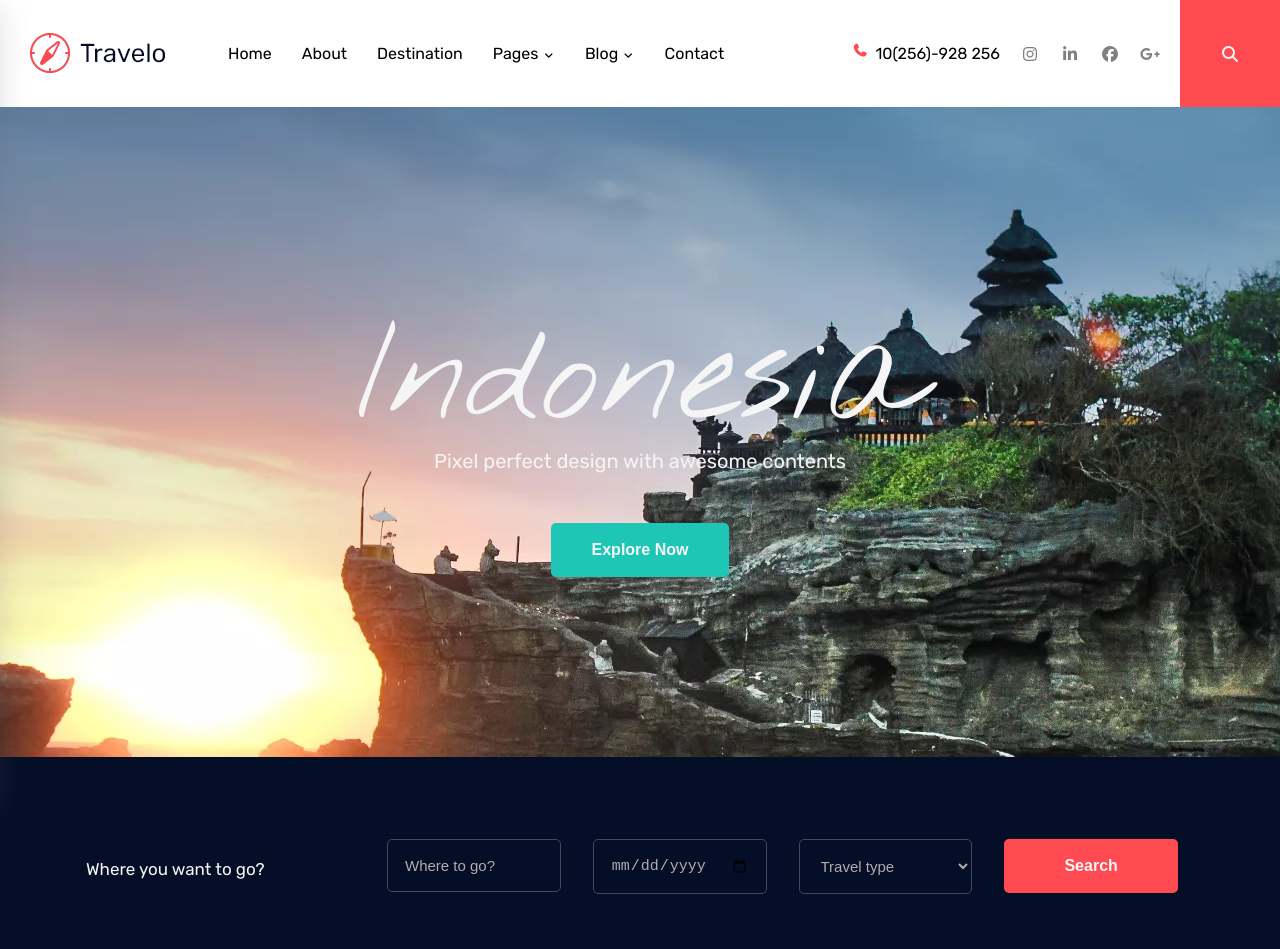
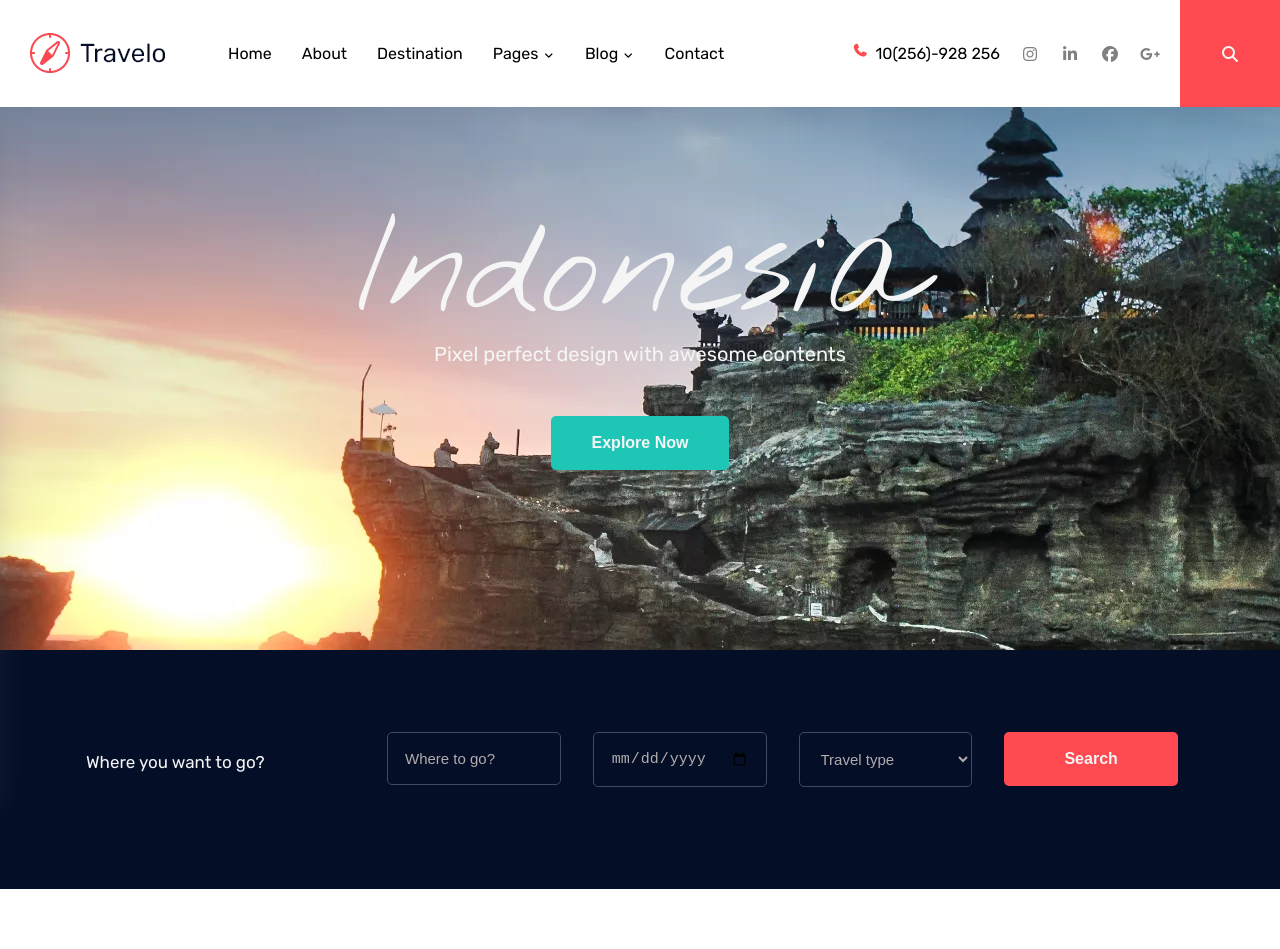
Before and after one commit to ArianCodes01/Travelo-Project, a plain HTML site: page index.html in a window 1280 px wide. Shown: the top 949 px of the page. Drawn offline with Linux system fonts and the light colour scheme.

Commit message:
fixed-header

```diff
--- a/style.css
+++ b/style.css
@@ -20,6 +20,13 @@ html {
 header {
    display: flex;
    justify-content: space-between;
+   position: fixed;
+   left: 0;
+   right: 0;
+   top: 0;
+   background-color: white;
+   z-index: 99999;
+   box-shadow: rgba(100, 100, 111, 0.2) 0px 7px 29px 0px;
 }
 
 header .left-header {
```
